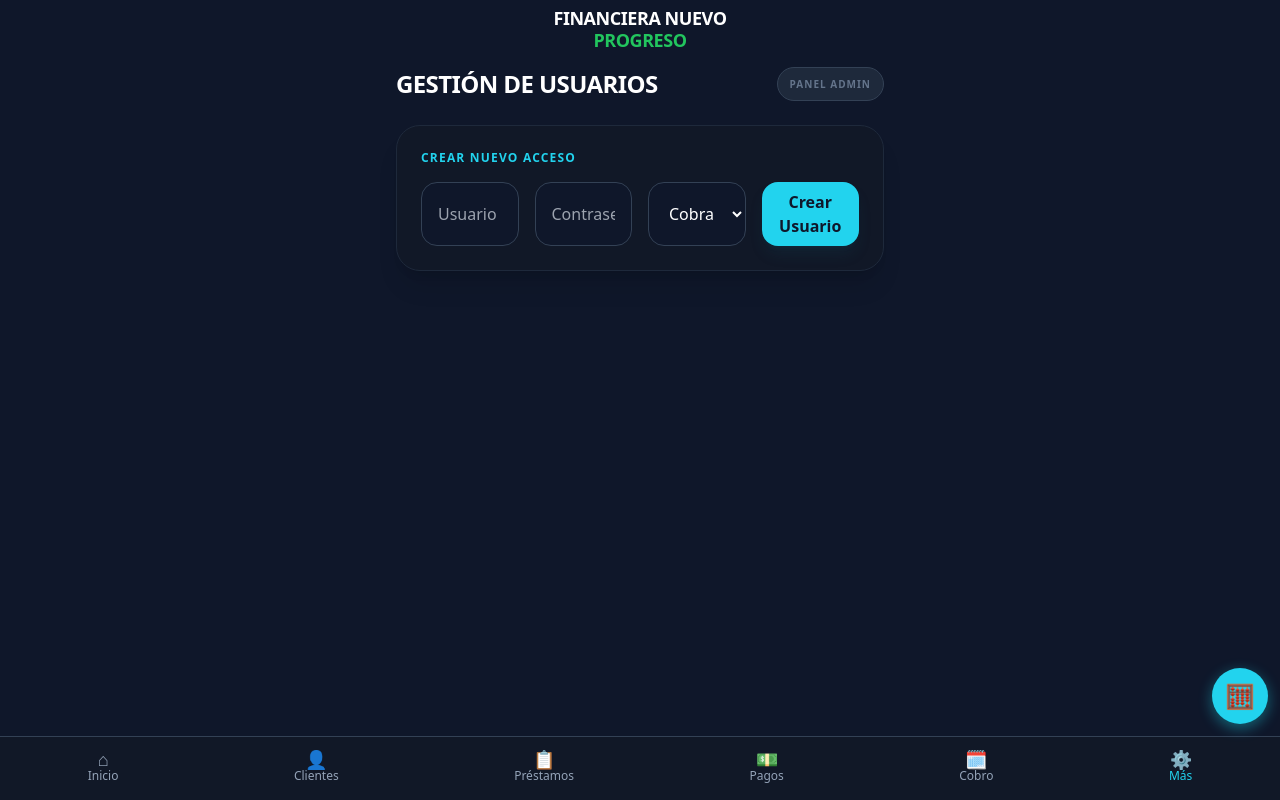
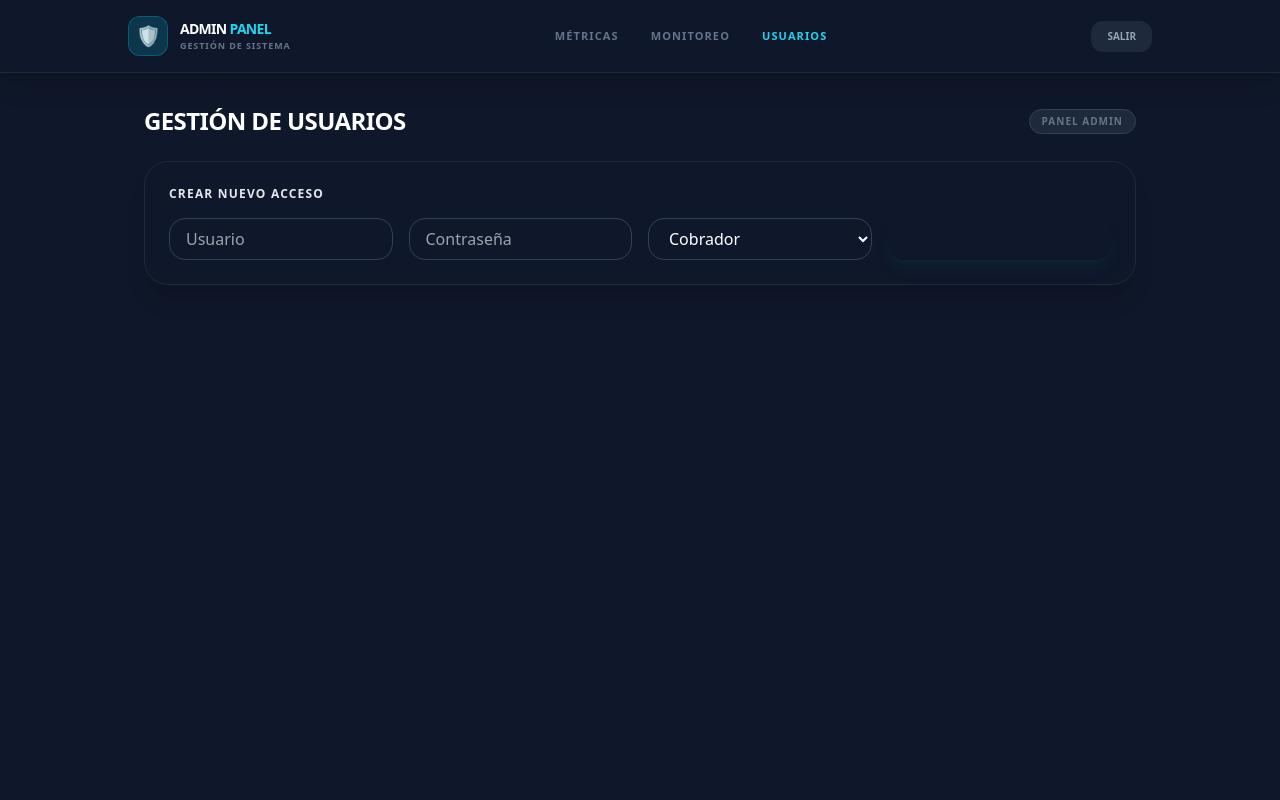
Before and after one commit to Bonilla00/Financiera-Nuevo-Progreso-, a Flask app: page /admin/usuarios in a window 1280 px wide. Run offline with Flask 3, Linux system fonts and the light colour scheme; the visitor is signed in with stand-in values (Sample User, id 1); data that the repository does not hold is empty; some libraries are stand-ins or nearby versions.

Commit message:
Arquitectura de UI: Separación completa de layouts por rol. Nuevo base_admin.html para gestión de sistema.

```diff
--- a/templates/admin_dashboard.html
+++ b/templates/admin_dashboard.html
@@ -1,4 +1,4 @@
-{% extends "base.html" %}
+{% extends "base_admin.html" %}
 {% block title %}Monitoreo Admin - Financiera NP{% endblock %}
 
 {% block content %}
--- a/templates/admin_usuario_detalle.html
+++ b/templates/admin_usuario_detalle.html
@@ -1,4 +1,4 @@
-{% extends "base.html" %}
+{% extends "base_admin.html" %}
 {% block title %}Detalle de Usuario - Admin{% endblock %}
 
 {% block content %}
--- a/templates/admin_usuario_editar.html
+++ b/templates/admin_usuario_editar.html
@@ -1,4 +1,4 @@
-{% extends "base.html" %}
+{% extends "base_admin.html" %}
 {% block title %}Editar Usuario - Admin{% endblock %}
 
 {% block content %}
--- a/templates/admin_usuarios.html
+++ b/templates/admin_usuarios.html
@@ -1,4 +1,4 @@
-{% extends "base.html" %}
+{% extends "base_admin.html" %}
 {% block title %}Gestión de Usuarios - Admin{% endblock %}
 
 {% block content %}
--- a/templates/admin_usuarios_list.html
+++ b/templates/admin_usuarios_list.html
@@ -1,4 +1,4 @@
-{% extends "base.html" %}
+{% extends "base_admin.html" %}
 {% block title %}Usuarios del Sistema - Admin{% endblock %}
 
 {% block content %}
--- /dev/null
+++ b/templates/base_admin.html
@@ -0,0 +1,63 @@
+<!DOCTYPE html>
+<html lang="es">
+<head>
+  <meta charset="UTF-8">
+  <meta name="viewport" content="width=device-width, initial-scale=1.0, maximum-scale=1.0, user-scalable=no, viewport-fit=cover">
+  <meta name="theme-color" content="#0F172A">
+  <title>{% block title %}Panel Administrativo - Financiera NP{% endblock %}</title>
+  <script src="https://cdn.tailwindcss.com"></script>
+  <style>
+    body { background-color: #0F172A; }
+    ::-webkit-scrollbar { width: 6px; }
+    ::-webkit-scrollbar-track { background: #111827; }
+    ::-webkit-scrollbar-thumb { background: #1F2937; border-radius: 10px; }
+    ::-webkit-scrollbar-thumb:hover { background: #374151; }
+  </style>
+</head>
+<body class="text-gray-200 min-h-screen">
+
+  <!-- Header Admin Desktop/Móvil Superior -->
+  <header class="bg-slate-900 border-b border-slate-800 px-4 py-4 sticky top-0 z-50 shadow-xl">
+    <div class="max-w-5xl mx-auto flex justify-between items-center">
+      <div class="flex items-center gap-3">
+        <div class="w-10 h-10 rounded-xl bg-cyan-500/20 flex items-center justify-center border border-cyan-500/30">
+            <span class="text-xl">🛡️</span>
+        </div>
+        <div class="hidden sm:block">
+            <h1 class="text-sm font-black tracking-tighter text-white">ADMIN <span class="text-cyan-400">PANEL</span></h1>
+            <p class="text-[9px] text-slate-500 font-bold uppercase tracking-widest">Gestión de Sistema</p>
+        </div>
+      </div>
+
+      <nav class="flex gap-4 sm:gap-8 text-[10px] sm:text-[11px] font-bold uppercase tracking-widest">
+        <a href="{{ url_for('admin_dashboard') }}" class="transition-colors {% if request.endpoint == 'admin_dashboard' %}text-cyan-400{% else %}text-slate-500 hover:text-slate-300{% endif %}">Métricas</a>
+        <a href="{{ url_for('admin_usuarios_list') }}" class="transition-colors {% if request.endpoint == 'admin_usuarios_list' %}text-cyan-400{% else %}text-slate-500 hover:text-slate-300{% endif %}">Monitoreo</a>
+        <a href="{{ url_for('admin_usuarios') }}" class="transition-colors {% if request.endpoint == 'admin_usuarios' %}text-cyan-400{% else %}text-slate-500 hover:text-slate-300{% endif %}">Usuarios</a>
+      </nav>
+
+      <div class="flex items-center gap-2">
+          <a href="{{ url_for('index') }}" class="text-[10px] font-bold uppercase bg-slate-800 px-4 py-2 rounded-xl text-slate-400 hover:bg-slate-700 hover:text-white transition-all active:scale-95">Salir</a>
+      </div>
+    </div>
+  </header>
+
+  <main class="max-w-5xl mx-auto px-4 py-8 pb-20">
+    {% with messages = get_flashed_messages(with_categories=true) %}
+      {% if messages %}
+        <div class="fixed top-20 left-4 right-4 z-50 pointer-events-none">
+            {% for cat, msg in messages %}
+              <div class="max-w-md mx-auto mb-2 p-4 rounded-2xl shadow-2xl backdrop-blur-md {% if cat == 'ok' %}bg-emerald-900/80 text-emerald-100 border border-emerald-500/30{% else %}bg-rose-900/80 text-rose-100 border border-rose-500/30{% endif %} text-xs font-bold pointer-events-auto">
+                {{ msg }}
+              </div>
+            {% endfor %}
+        </div>
+      {% endif %}
+    {% endwith %}
+
+    <div class="animate-in fade-in duration-500">
+        {% block content %}{% endblock %}
+    </div>
+  </main>
+
+</body>
+</html>
```
